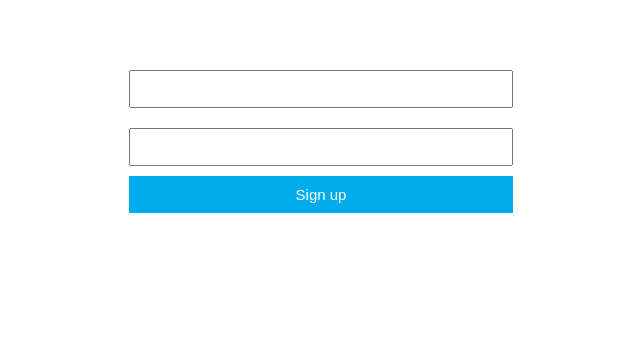
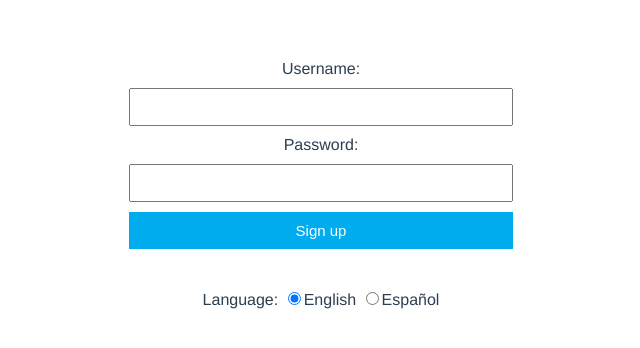
Before and after one commit to shubhamzanwar/vue-composition-demo, a Vue app: page / in a window 1280 px wide. Shown: the top 348 px of the page, without its empty margins (319-959 px from the left). Built offline with nearby package versions, Linux system fonts and the light colour scheme.

Commit message:
adding language feature

```diff
--- a/src/App.vue
+++ b/src/App.vue
@@ -1,15 +1,25 @@
 <template>
   <div id="app">
     <div class="form">
-      <input class="input" :value="username" @input="updateUsername" />
-      <input class="input" :value="password" @input="updatePassword" />
-      <button class="submit" @click="submit">Sign up</button>
+      <label for="username">{{dictionary.usernameLabel}}:</label>
+      <input id="username" class="input" :value="username" @input="updateUsername" />
+      <label for="password">{{dictionary.passwordLabel}}:</label>
+      <input id="password" type="password" class="input"
+      :value="password" @input="updatePassword" />
+      <button class="submit" @click="submit">{{dictionary.signupLabel}}</button>
+    </div>
+    <div class="language-container">
+      <label for="language">{{dictionary.languageLabel}}:  </label>
+      <input type="radio" name="language" value="en" v-model="language"/>English
+      <input type="radio" name="language" value="es" v-model="language"/>Español
     </div>
   </div>
 </template>
 
 <script>
 import axios from 'axios';
+import en from './constants/en.json';
+import es from './constants/es.json';
 
 export default {
   name: 'app',
@@ -17,6 +27,8 @@ export default {
     return {
       username: '',
       password: '',
+      dictionary: en,
+      language: 'en',
     };
   },
   methods: {
@@ -33,6 +45,11 @@ export default {
         password: this.password,
       });
       alert('User created');
+    },
+  },
+  watch: {
+    language(value) {
+      this.dictionary = value === 'es' ? es : en;
     },
   },
 };
@@ -68,5 +85,12 @@ export default {
   background: #00aced;
   color: #fff;
   font-size: 15px;
+  cursor: pointer;
+}
+
+.language-container {
+  width: 30vw;
+  margin: auto;
+  padding-top: 40px;
 }
 </style>
--- /dev/null
+++ b/src/constants/en.json
@@ -0,0 +1,6 @@
+{
+    "usernameLabel": "Username",
+    "passwordLabel": "Password",
+    "signupLabel": "Sign up",
+    "languageLabel": "Language"
+}
--- /dev/null
+++ b/src/constants/es.json
@@ -0,0 +1,6 @@
+{
+    "usernameLabel": "nombre de usuario",
+    "passwordLabel": "Contraseña",
+    "signupLabel": "Regístrate",
+    "languageLabel": "Idioma"
+}
```
